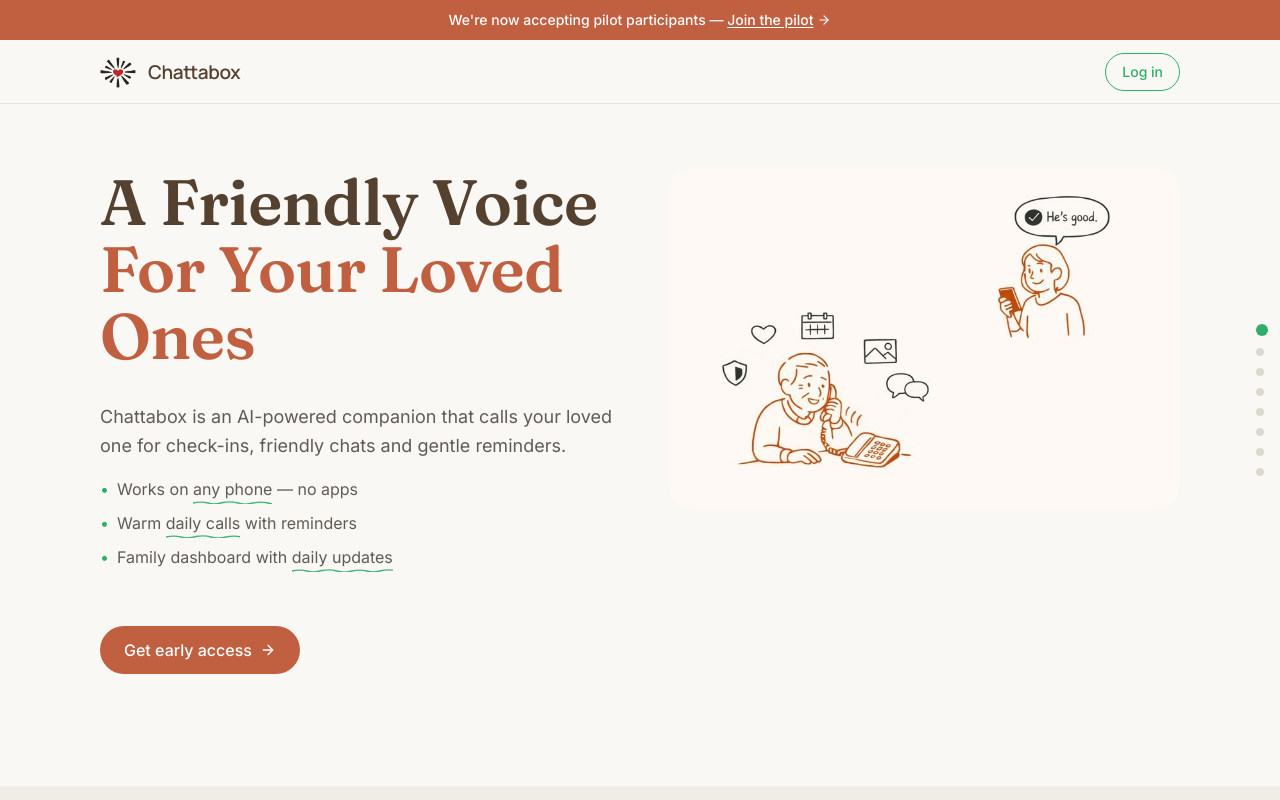
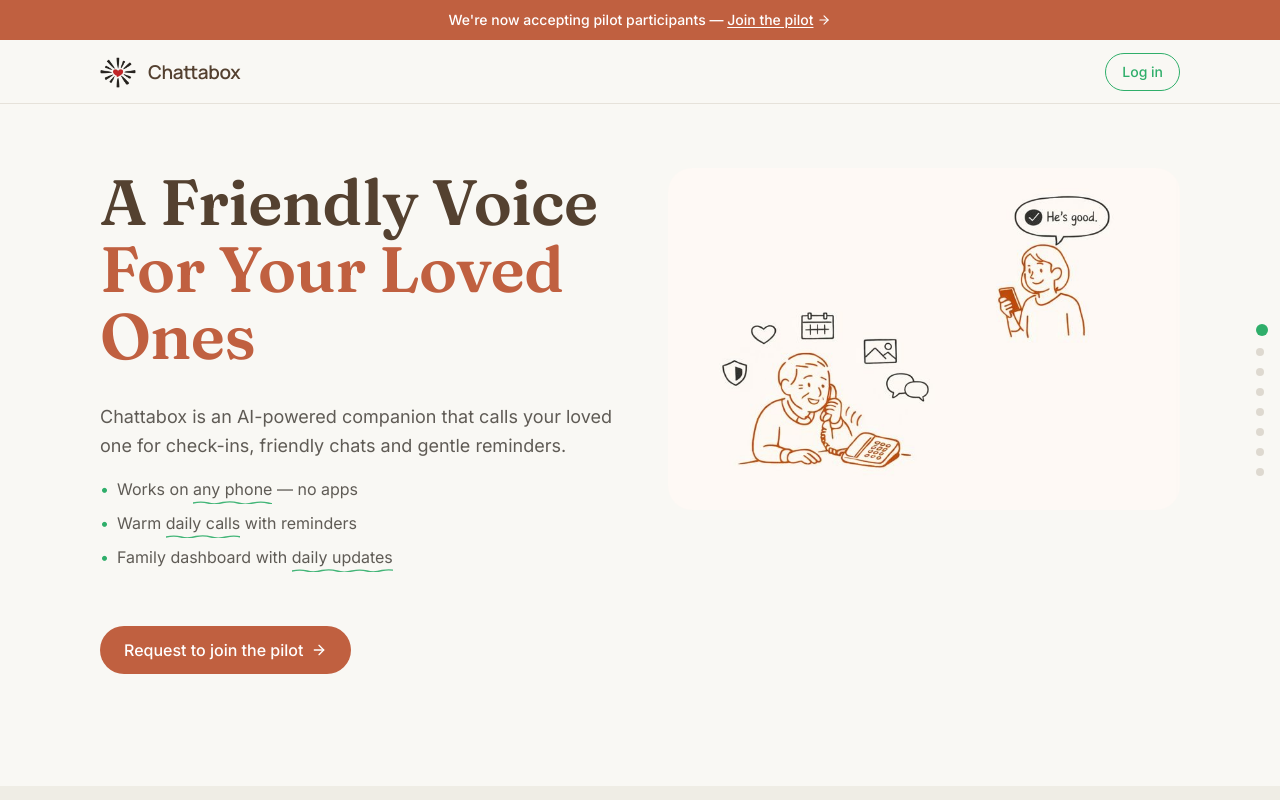
Before and after one commit to hawkpersonal/ChattaBox-Public-Website, a React (Vite) app: page / in a window 1280 px wide. Shown: the top 800 px of the page. Built offline with nearby package versions, Linux system fonts and the light colour scheme.

Commit message:
Update Hero component button text from "Get early access" to "Request to join the pilot" for improved clarity.

```diff
--- a/src/components/sections/Hero.tsx
+++ b/src/components/sections/Hero.tsx
@@ -59,7 +59,7 @@ export function Hero() {
             <div className="flex flex-col sm:flex-row gap-3">
               <Button size="lg" asChild className="group">
                 <a href={PILOT_URL}>
-                  Get early access
+                  Request to join the pilot
                   <ArrowRight className="ml-2 h-4 w-4 transition-transform group-hover:translate-x-1" />
                 </a>
               </Button>
```
